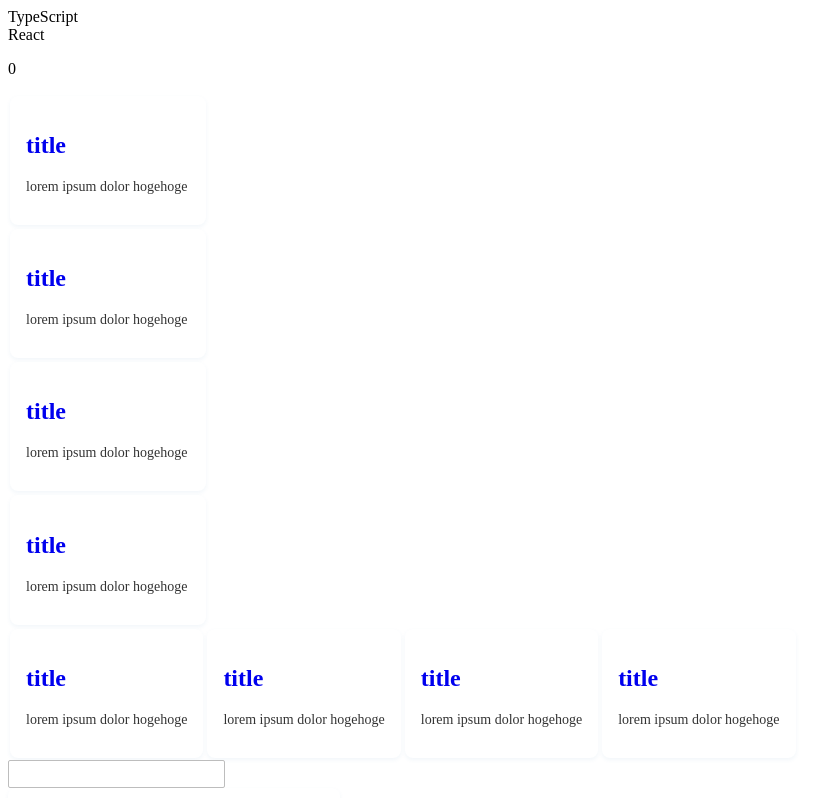
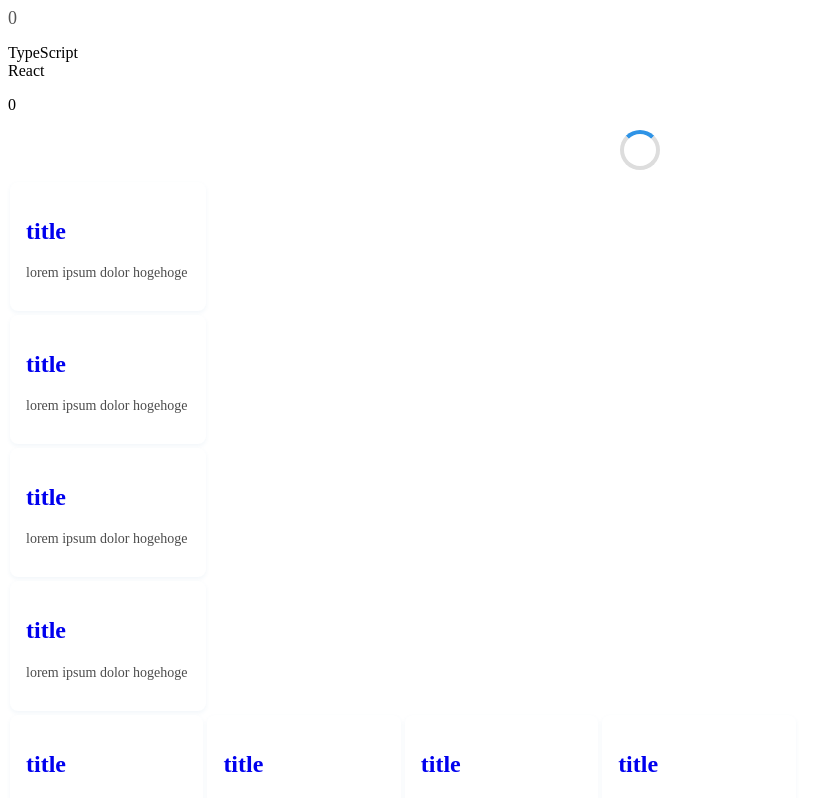
Before and after one commit to ItoYo16u/react-typescript, a React app: page / in a window 1280 px wide. Shown: the top 798 px of the page, without its empty margins (0-834 px from the left). Built offline with nearby package versions, Linux system fonts and the light colour scheme.

Commit message:
add typography

```diff
--- a/src/app/app.tsx
+++ b/src/app/app.tsx
@@ -3,6 +3,8 @@ import ReactDOM from 'react-dom';
 import { Button } from './components/common/button/button';
 import { BaseField } from './components/common/field/base_field';
 import { Avator } from './components/common/media/image/avator';
+import { CircularProgressIndicator } from './components/common/media/placeholder/circular_progress_indicator';
+import { Subtitle } from './components/common/typography/subtitle';
 import { Column } from './components/layout/column';
 import { Row } from './components/layout/row';
 import { Card } from './components/partial/card/card';
@@ -12,9 +14,11 @@ const App: React.FC<{ compiler: string, framework: string }> = (props) => {
   const [count,setCount] = useState(0);
   return (
     <div>
+      <Subtitle>{count}</Subtitle>
       <div>{props.compiler}</div>
       <div>{props.framework}</div>
       <p>{count}</p>
+      <CircularProgressIndicator></CircularProgressIndicator>
       <Column width="200px">
         <Card title={"hello"} url={"http://example.com"}></Card>
         <Card title={"hello"} url={"http://example.com"}></Card>
@@ -30,7 +34,7 @@ const App: React.FC<{ compiler: string, framework: string }> = (props) => {
         <BaseField></BaseField>
       <Card title={"hello"} url={"http://example.com"}></Card>
       <Avator link="http://example.com" size={32}></Avator>
-       <Button onTap={()=>setCount(prevCount=>prevCount + 1)} label={"Ok"} />
+       <Button onTap={()=>setCount(prevCount=>prevCount + 1)} label={"Hello World"} />
     </div>
   );
 }
--- a/src/app/components/common/button/button.tsx
+++ b/src/app/components/common/button/button.tsx
@@ -19,6 +19,7 @@ export const Button: React.FC<Props> = ({label,onTap})=> {
       border-radius: 24px;
       min-width: 100px;
       cursor: pointer;
+      outline: none;
       color: #bdbdbd;
       border: 1.6px solid #bdbdbd;
       transition: 0.3s;
--- /dev/null
+++ b/src/app/components/common/media/placeholder/circular_progress_indicator.tsx
@@ -0,0 +1,29 @@
+/** @jsx jsx */
+
+import * as React from "react"
+import {css,jsx} from "@emotion/core"
+
+interface IProps {
+    color?:string
+}
+
+export const CircularProgressIndicator :React.FC<IProps> = ({color})=>{
+    return (
+        <div css={css`
+        width: 32px;
+        height: 32px;
+        margin: 10px auto;
+        border: 4px #ddd solid;
+        border-top: 4px ${color??"#2e93e6"} solid;
+        border-radius: 50%;
+        animation: sp-anime 1.0s infinite linear;
+        @keyframes sp-anime {
+            100% {
+                transform: rotate(360deg);
+            }
+        }
+        `}>
+
+        </div>
+    )
+}
--- a/src/app/components/common/typography/caption.tsx
+++ b/src/app/components/common/typography/caption.tsx
@@ -6,7 +6,7 @@ export const Caption:React.FC = ({children}) => {
   return (
       <p css={css`
         font-size:14px;
-        color: rgba(0,0,0,0.8);
+        color: rgba(0,0,0,0.7);
       `}>
           {children}
       </p>
--- /dev/null
+++ b/src/app/components/common/typography/subtitle.tsx
@@ -0,0 +1,18 @@
+/** @jsx jsx */
+import * as React from "react";
+import {css,jsx} from "@emotion/core";
+interface IProps {
+    fontSize?: number
+}
+
+export const Subtitle: React.FC<IProps> =({children,fontSize}) => {
+    return (
+     <h2 css={css`
+       font-weight: normal;
+       font-size: ${fontSize??18}px;
+       color: #555555;
+     `}>
+         {children}
+     </h2>
+    );
+}
```
Also changed, not shown: src/app/components/common/button/hamburger.tsx (added), src/app/components/partial/header.tsx (added).
